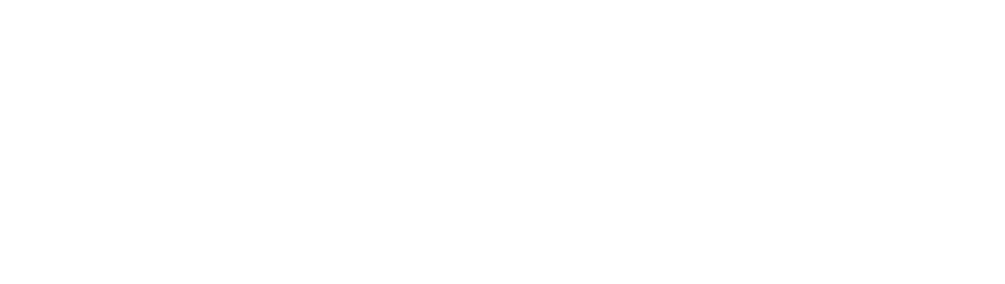
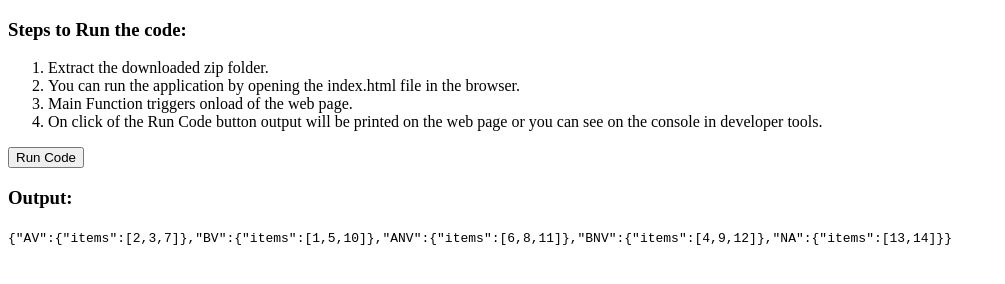
Before and after one commit to sandeepmenta101/vedantu-coding-challenge, a plain HTML site: page index.html in a window 1280 px wide. Shown: the whole page, without its empty margins (0-1005 px from the left). Drawn offline with Linux system fonts and the light colour scheme.

Commit message:
Added html to show the output and steps to run the app

```diff
--- a/app.js
+++ b/app.js
@@ -27,6 +27,7 @@ function main(students){
     const NA = new Queue();
     const result = roomAllotment(students, AV, BV, ANV, BNV, NA);
     console.log(result);
+    document.querySelector('code').innerHTML = JSON.stringify(result);
 }
 
 
@@ -48,3 +49,7 @@ const studentFourteen = new Student(14, 'B', 'V');
 
 //Triggering main function
 main([studentOne, studentTwo, studentThree, studentFour, studentFive, studentSix, studentSeven, studentEight, studentNine, studentTen, studentEleven, studentTweleve, studentThirteen, studentFourteen]);
+
+document.querySelector('button').addEventListener('click', () => {
+    main([studentOne, studentTwo, studentThree, studentFour, studentFive, studentSix, studentSeven, studentEight, studentNine, studentTen, studentEleven, studentTweleve, studentThirteen, studentFourteen]);
+});
--- a/index.html
+++ b/index.html
@@ -8,6 +8,18 @@
     <title>Vedantu Coding Challenge</title>
 </head>
 <body>
+    <h3>Steps to Run the code:</h3>
+    <ol>
+        <li>Extract the downloaded zip folder.</li>
+        <li> You can run the application by opening the index.html file in the browser.</li>
+        <li>Main Function triggers onload of the web page.</li>
+        <li>On click of the Run Code button output will be printed on the web page or you can see on the console in developer tools.</li>
+    </ol>
+    <button type="button">Run Code</button>
+    <h3 class="output-tag">Output:</h3>
+    <code>
+
+    </code>
     <script type="module" src="/app.js"></script>
 </body>
 </html>
```
